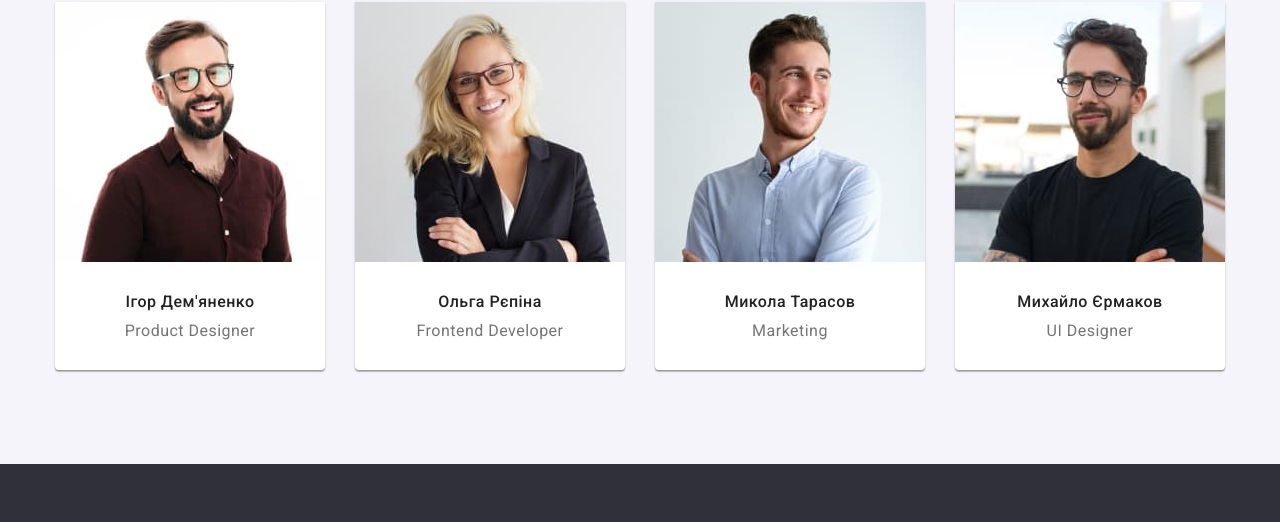
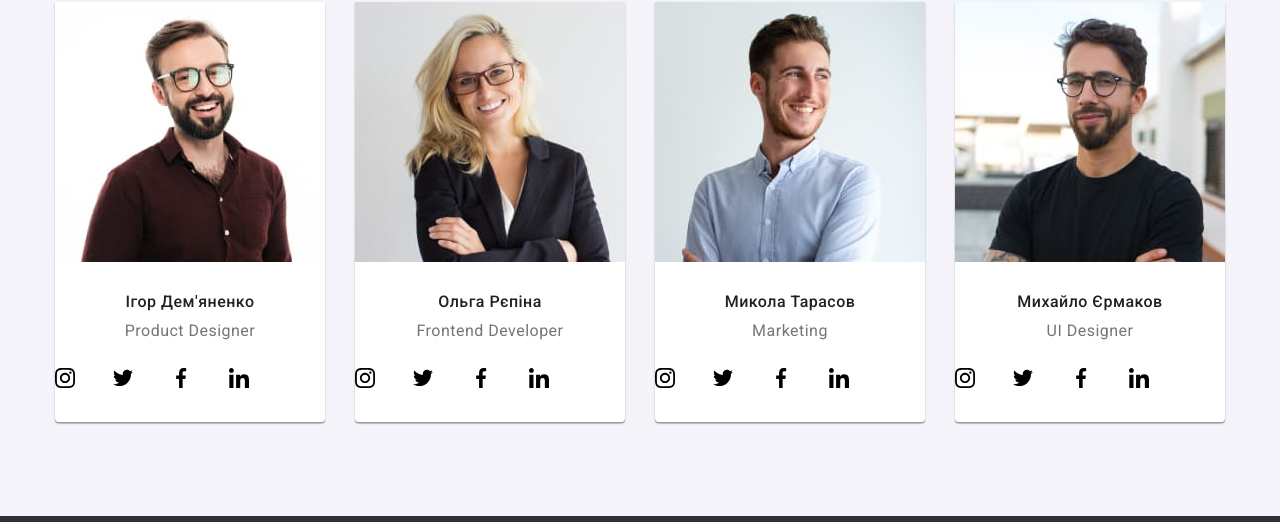
Before and after one commit to Egor-Goloshchapov/WebStudio4, a plain HTML site: page index.html in a window 1280 px wide. Shown: the part 1779-2301 px from the top of the page. Drawn offline with nearby package versions, Linux system fonts and the light colour scheme.

Commit message:
did hw-1

```diff
--- a/css/styles.css
+++ b/css/styles.css
@@ -545,3 +545,34 @@ margin-bottom: 0px;
     letter-spacing: 0.42px;
     margin-bottom: 9px;
 }
+
+/*icons*/
+
+.workers-icons {
+    width: 20px;
+    height: 20px;
+    margin-top: 28px;
+    margin-right: 34px;
+}
+
+.clientage {
+    padding-top: 94px;
+    color: #212121;
+    background-color: #FFF;
+    text-align: center;
+    font-size: 36px;
+    font-style: normal;
+    font-weight: 700;
+    line-height: normal;
+    letter-spacing: 1.08px
+}
+
+.contacts-icon {
+    width: 16px;
+    height: 12px;
+}
+
+.contact-icon {
+    width: 16px;
+    height: 12px;
+}
--- a/index.html
+++ b/index.html
@@ -34,7 +34,13 @@
                 </ul>
             </nav>
             <ul class="header-contacts">
+                <svg class="contact-icon">
+                    <use href="./imges/symbol-defs.svg#mail"></use>
+                </svg>
                 <li><a class="header-contact" href="info@devstudio.com0">info@devstudio.com</a></li>
+                <svg class="contacts-icon">
+                    <use href="./imges/symbol-defs.svg#phone"></use>
+                </svg>
                 <li><a class="header-contact" href="tel:+380961111111">+38 096 111 11 11</a></li>
             </ul>
         </div>
@@ -103,6 +109,18 @@
                         <img src="./imges/designer.jpg" alt="Product Designer" />
                         <h3 class="team-workers">Ігор Дем'яненко</h3>
                         <p class="workers-job">Product Designer</p>
+                        <svg class="workers-icons">
+                            <use href="./imges/symbol-defs.svg#instagram"></use>
+                        </svg>
+                        <svg class="workers-icons">
+                            <use href="./imges/symbol-defs.svg#twitter"></use>
+                        </svg>
+                        <svg class="workers-icons">
+                            <use href="./imges/symbol-defs.svg#facebook"></use>
+                        </svg>
+                        <svg class="workers-icons">
+                            <use href="./imges/symbol-defs.svg#linkedin"></use>
+                        </svg>
                     </article>
                 </li>
                 <li class="workers-item">
@@ -110,6 +128,18 @@
                         <img src="./imges/developer.jpg" alt="Frontend Developer" />
                         <h3 class="team-workers">Ольга Рєпіна</h3>
                         <p class="workers-job">Frontend Developer</p>
+                        <svg class="workers-icons">
+                            <use href="./imges/symbol-defs.svg#instagram"></use>
+                        </svg>
+                        <svg class="workers-icons">
+                            <use href="./imges/symbol-defs.svg#twitter"></use>
+                        </svg>
+                        <svg class="workers-icons">
+                            <use href="./imges/symbol-defs.svg#facebook"></use>
+                        </svg>
+                        <svg class="workers-icons">
+                            <use href="./imges/symbol-defs.svg#linkedin"></use>
+                        </svg>
                     </article>
                 </li>
                 <li class="workers-item">
@@ -117,6 +147,18 @@
                         <img src="./imges/marketing.jpg" alt="Marketing" />
                         <h3 class="team-workers">Микола Тарасов</h3>
                         <p class="workers-job">Marketing</p>
+                        <svg class="workers-icons">
+                            <use href="./imges/symbol-defs.svg#instagram"></use>
+                        </svg>
+                        <svg class="workers-icons">
+                            <use href="./imges/symbol-defs.svg#twitter"></use>
+                        </svg>
+                        <svg class="workers-icons">
+                            <use href="./imges/symbol-defs.svg#facebook"></use>
+                        </svg>
+                        <svg class="workers-icons">
+                            <use href="./imges/symbol-defs.svg#linkedin"></use>
+                        </svg>
                     </article>
                 </li>
                 <li class="workers-item">
@@ -124,6 +166,18 @@
                         <img src="./imges/uidesigner.jpg" alt="UI Designer" />
                         <h3 class="team-workers">Михайло Єрмаков</h3>
                         <p class="workers-job">UI Designer</p>
+                        <svg class="workers-icons">
+                            <use href="./imges/symbol-defs.svg#instagram"></use>
+                        </svg>
+                        <svg class="workers-icons">
+                            <use href="./imges/symbol-defs.svg#twitter"></use>
+                        </svg>
+                        <svg class="workers-icons">
+                            <use href="./imges/symbol-defs.svg#facebook"></use>
+                        </svg>
+                        <svg class="workers-icons">
+                            <use href="./imges/symbol-defs.svg#linkedin"></use>
+                        </svg>
                     </article>
                 </li>
             </ul>
```
Also changed, not shown: icons/icons.svg (deleted), imges/symbol-defs.svg (added), symboldefts.svg/brand.svg.svg (deleted), symboldefts.svg/companybook.svg.svg (deleted), symboldefts.svg/companycircle.svg.svg (deleted), symboldefts.svg/facebook.svg.svg (deleted), symboldefts.svg/fosterpeters.svg.svg (deleted), symboldefts.svg/instagram.svg.svg (deleted), symboldefts.svg/linkedin.svg.svg (deleted), symboldefts.svg/mail.svg.svg (deleted), symboldefts.svg/phone.svg.svg (deleted), symboldefts.svg/twitter.svg.svg (deleted), symboldefts.svg/yacobox.svg.svg (deleted).
